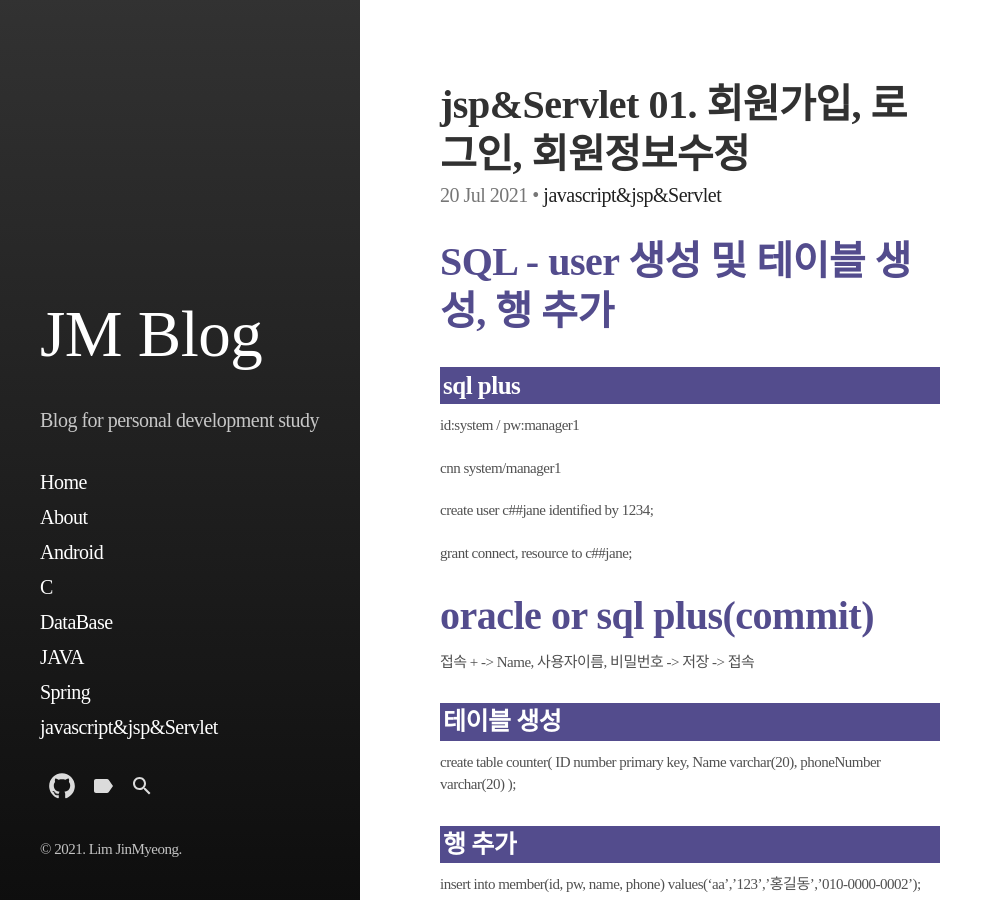
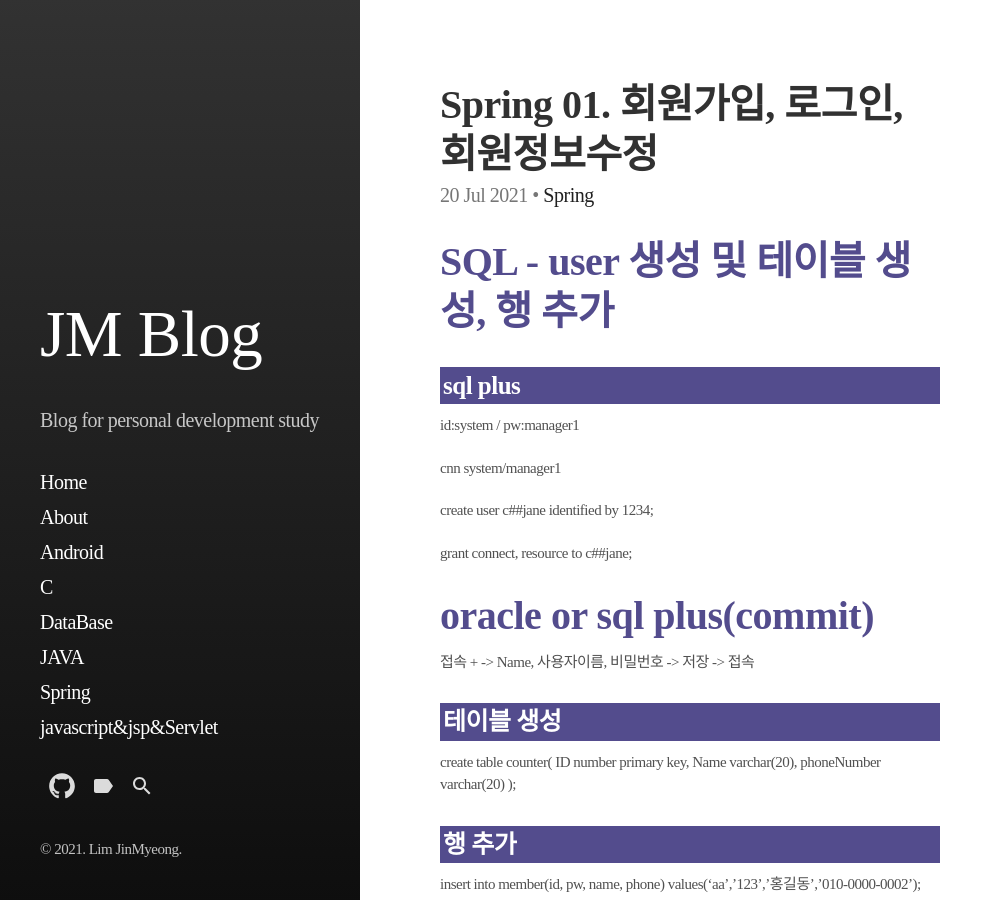
Before and after one commit to jm456789/jm456789.github.io, a Jekyll site: the page built from _posts/2021-07-20-spring-join.md, in a window 1280 px wide and 900 px high. Shown: the whole window, without its empty margins (0-1003 px from the left). Built offline with Jekyll 4.4.1, drawn with Linux system fonts in a browser that asks for light colours; some web fonts are replaced.

Commit message:
Update and rename 2021-07-20-JSP-join.md to 2021-07-20-spring-join.md

```diff
--- a/_posts/2021-07-20-JSP-join.md
+++ b/_posts/2021-07-20-spring-join.md
@@ -1,13 +1,13 @@
 ---
 layout: post
 
-title: "jsp&Servlet 01. 회원가입, 로그인, 회원정보수정 "
+title: "Spring 01. 회원가입, 로그인, 회원정보수정 "
 excerpt: ""
 
 categories:
-  - javascript&jsp&Servlet
+  - Spring
 tags:
-  - [jsp, Servlet, SQL]
+  - [Spring]
 
 toc: true
 toc_sticky: true
```
